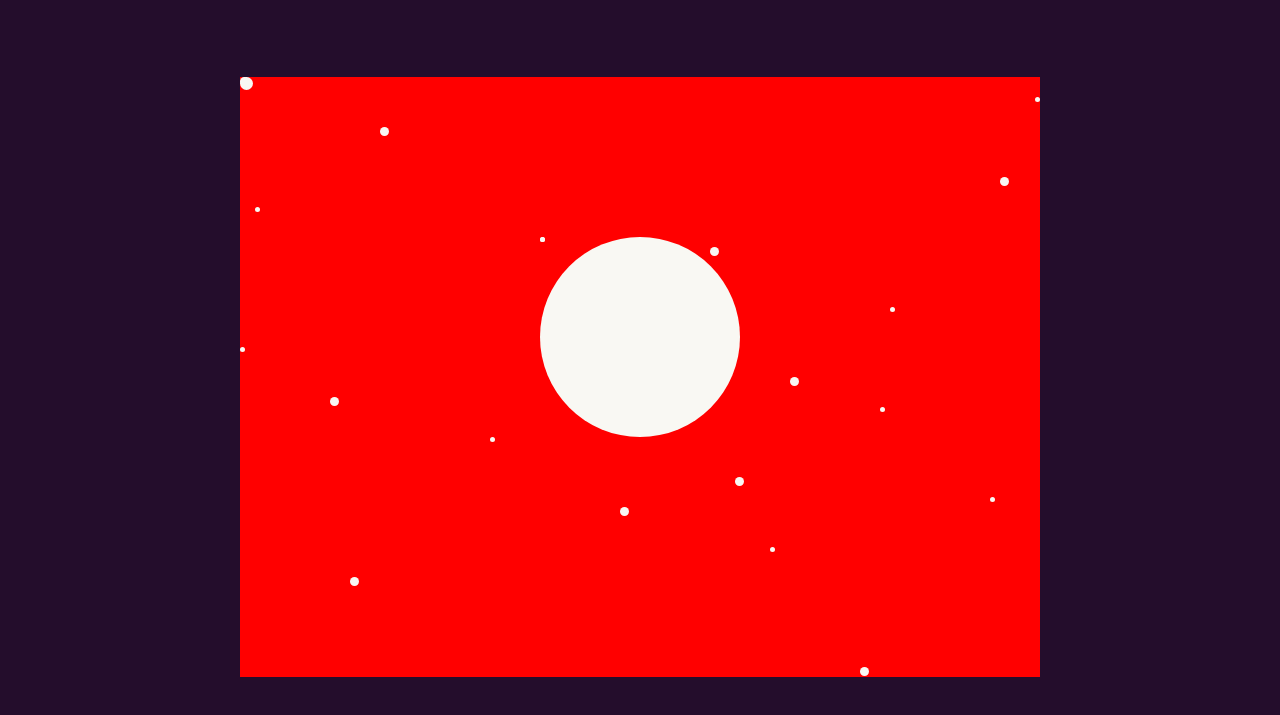
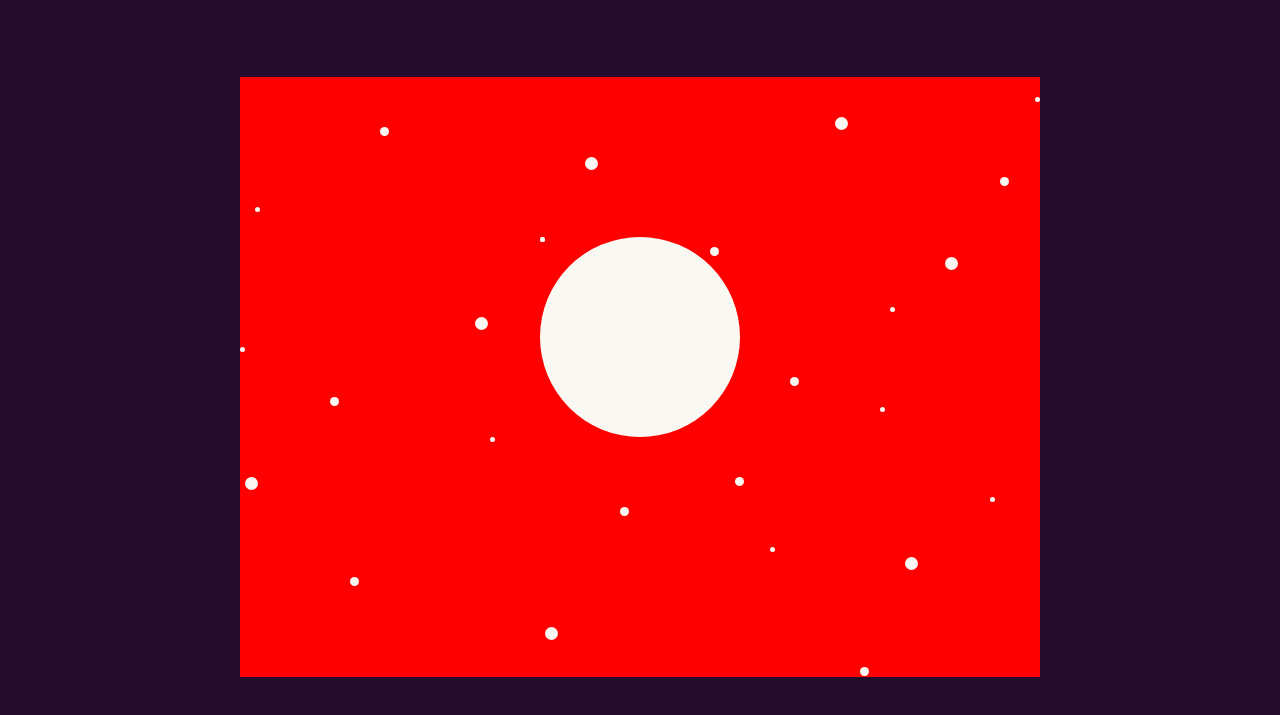
Before and after one commit to christianmed/css-planets, a website: page dev/pug/index.pug in a window 1280 px wide. Shown: the part 63-778 px from the top of the page. Drawn offline with nearby package versions, Linux system fonts and the light colour scheme; files that its build step writes are made by us from their sources.

Commit message:
Se crearon los estilos para las estrellas más grandes

```diff
--- a/dev/scss/styles.scss
+++ b/dev/scss/styles.scss
@@ -73,6 +73,7 @@ body {
 }
 
 .stars {
+  background: transparent;
   box-shadow:
     90px 320px 0 $white,
     110px 500px 0 $white,
@@ -105,6 +106,15 @@ body {
     content: "";
     width: 13px;
     height: 13px;
+    top: 400px;
+    left: 5px;
+    box-shadow:
+      230px -160px 0 $white,
+      300px 150px 0 $white,
+      340px -320px 0 $white,
+      590px -360px 0 $white,
+      660px 80px 0 $white,
+      700px -220px 0 $white;
   }
 }
 
```
Also changed, not shown: dist/css/styles.css.
